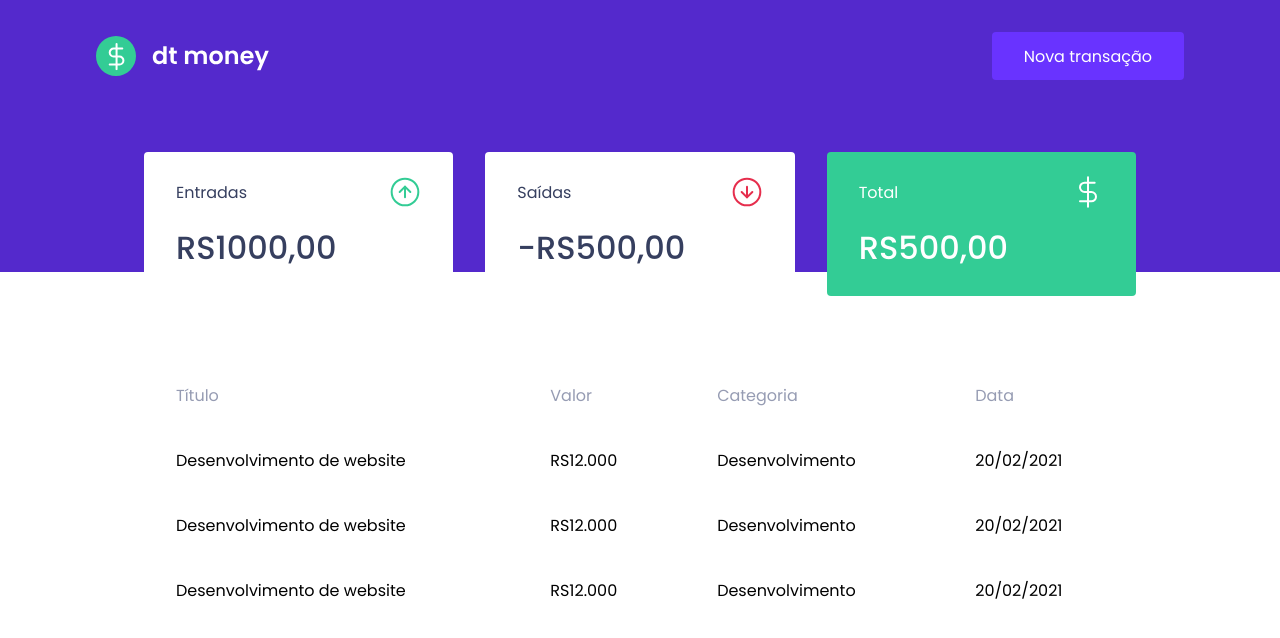
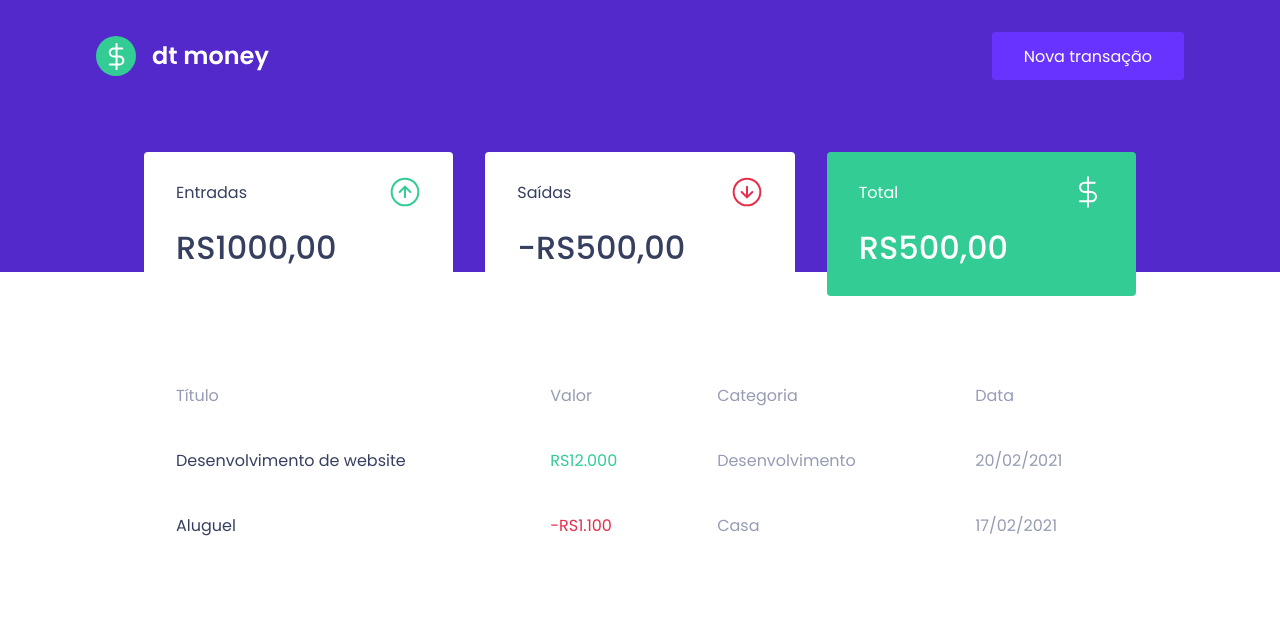
Before and after one commit to diegoedaraujo/dtmoney, a React (Create React App) app: page / in a window 1280 px wide. Shown: the top 638 px of the page. Built offline with nearby package versions, Linux system fonts and the light colour scheme.

Commit message:
Estilizando

```diff
--- a/src/components/TransactionsTable/index.tsx
+++ b/src/components/TransactionsTable/index.tsx
@@ -15,21 +15,15 @@ export function TransactionsTable() {
         <tbody>
           <tr>
             <td>Desenvolvimento de website</td>
-            <td>RS12.000</td>
+            <td className="deposit">RS12.000</td>
             <td>Desenvolvimento</td>
             <td>20/02/2021</td>
           </tr>
           <tr>
-            <td>Desenvolvimento de website</td>
-            <td>RS12.000</td>
-            <td>Desenvolvimento</td>
-            <td>20/02/2021</td>
-          </tr>
-          <tr>
-            <td>Desenvolvimento de website</td>
-            <td>RS12.000</td>
-            <td>Desenvolvimento</td>
-            <td>20/02/2021</td>
+            <td>Aluguel</td>
+            <td className="withdraw">-RS1.100</td>
+            <td>Casa</td>
+            <td>17/02/2021</td>
           </tr>
         </tbody>
       </table>
--- a/src/components/TransactionsTable/styles.ts
+++ b/src/components/TransactionsTable/styles.ts
@@ -18,7 +18,20 @@ export const Container = styled.div`
       padding: 1rem 2rem;
       border: 0;
       background: var(--shape);
-      font-weight: 400;
+      color: var(--text-body);
+      border-radius: 0.25rem;
+
+      &:first-child {
+        color: var(--text-title);
+      }
+
+      &.deposit {
+        color: var(--green);
+      }
+
+      &.withdraw {
+        color: var(--red);
+      }
     }
   }
 `;
```
